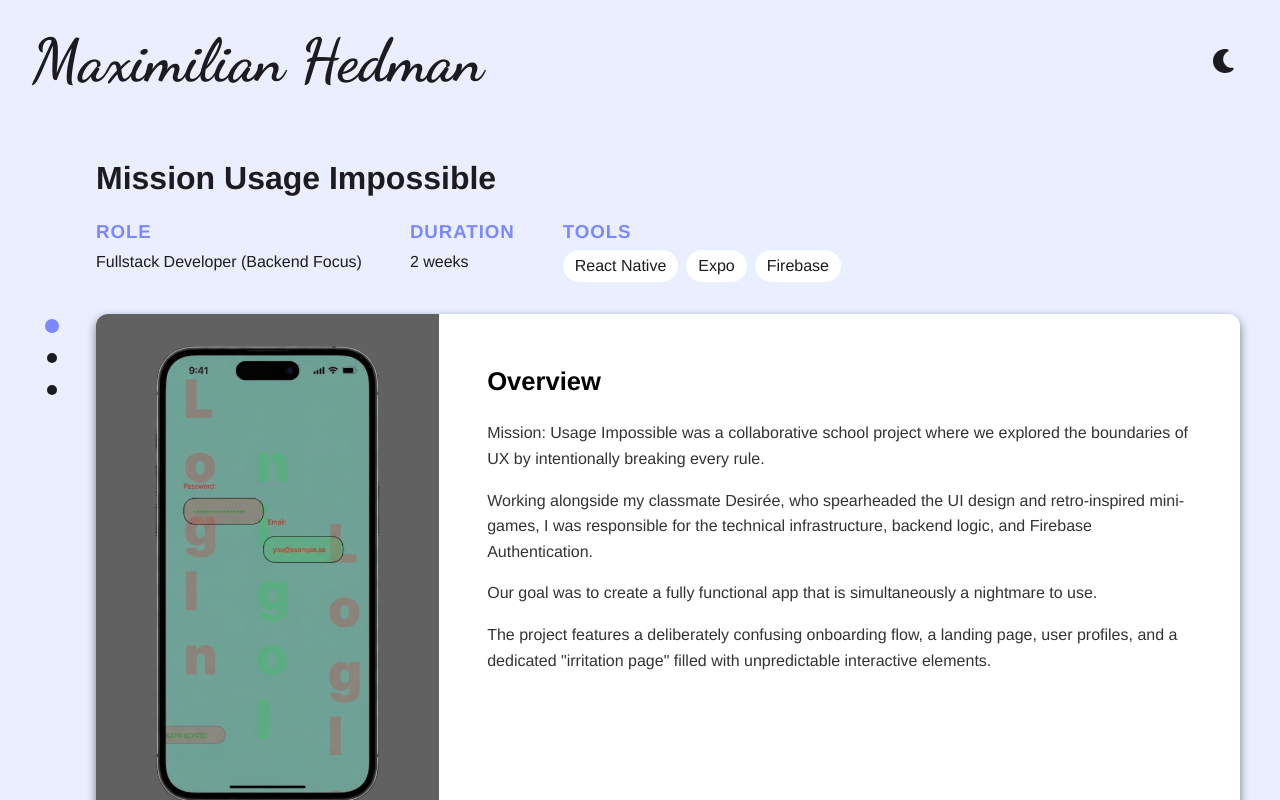
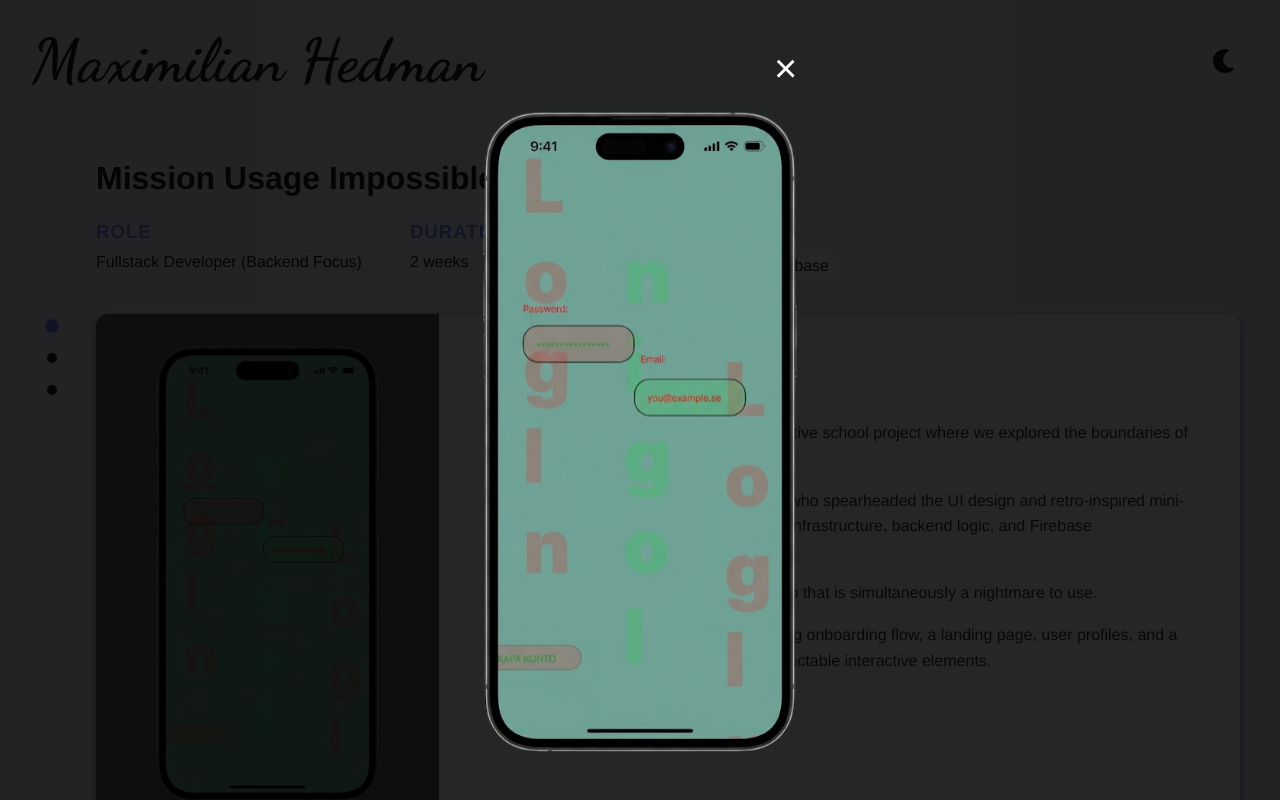
Before and after one commit to Antarcticz/Portfolio, a React (Vite) app: page /project/mission-usage-impossible in a window 1280 px wide. Both pictures are taken after a click on the picture 267 px from the left and 574 px from the top of the page. Shown: the top 800 px of the page. Built offline with nearby package versions, Linux system fonts and the light colour scheme.

Commit message:
DONE: Image zoom

```diff
--- a/src/components/Modals/WarningModal/ImageZoomModal/ImageZoomModal.jsx
+++ b/src/components/Modals/ImageZoomModal/ImageZoomModal.jsx
@@ -6,11 +6,16 @@ const ImageZoomModal = ({ image, onClose }) => {
 
     return (
         <div className="zoom-modal-overlay" onClick={onClose}>
-            <div className="zoom-modal-content" onClick={(e) => e.stopPropagation()}>
+            <div className="zoom-modal-content">
+                <img
+                    src={image.src}
+                    alt={image.alt}
+                    className="zoomed-image"
+                    onClick={(e) => e.stopPropagation()}
+                />
                 <button className="close-zoom-btn" onClick={onClose} aria-label="Close zoomed image">
                     &times;
                 </button>
-                <img src={image.src} alt={image.alt} className="zoomed-image" />
             </div>
         </div>
     );
--- /dev/null
+++ b/src/components/Modals/ImageZoomModal/ImageZoomModal.scss
@@ -0,0 +1,60 @@
+.zoom-modal-overlay {
+    display: flex;
+    justify-content: center;
+    align-items: center;
+    position: fixed;
+    top: 0;
+    left: 0;
+    width: 100vw;
+    height: 100vh;
+    z-index: 1000;
+    padding: 1rem;
+    background-color: rgba(0, 0, 0, 0.85);
+    cursor: zoom-out;
+
+    .zoom-modal-content {
+        display: flex;
+        flex-direction: column;
+        justify-content: center;
+        align-items: center;
+        gap: 1.5rem;
+        cursor: default;
+
+        @media (min-width: 768px) {
+            flex-direction: column-reverse;
+        }
+
+        .close-zoom-btn {
+            font-size: 2.5rem;
+            line-height: 1;
+            padding: 0;
+            border: none;
+            background: none;
+            color: #ffffff;
+            transition: color 0.2s;
+            cursor: pointer;
+
+            @media (min-width: 768px) {
+                align-self: flex-end;
+            }
+
+            &:hover {
+                color: #d32f2f;
+            }
+        }
+
+        .zoomed-image {
+            object-fit: contain;
+            max-width: 90vw;
+            max-height: 80vh;
+            width: auto;
+            height: 75vh;
+            border: none;
+            background: none;
+
+            @media (min-width: 768px) {
+                height: 85vh;
+            }
+        }
+    }
+}
--- a/src/pages/ProjectDetails/ProjectDetails.scss
+++ b/src/pages/ProjectDetails/ProjectDetails.scss
@@ -169,6 +169,7 @@
                 width: 100%;
                 padding: 2rem;
                 background-color: #616161;
+                cursor: zoom-in;
 
                 @media (min-width: 768px) {
                     width: 30%;
```
Also changed, not shown: src/components/Modals/WarningModal/ImageZoomModal/ImageZoomModal.scss (deleted, +0 -55 lines).
